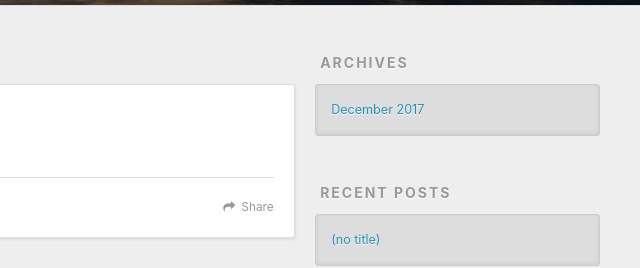
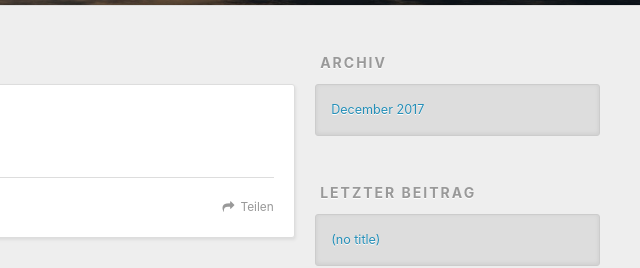
Before and after one commit to caili-zhang/caili-zhang.github.io, a plain HTML site: page index.html in a window 1280 px wide. Shown: the part 295-563 px from the top of the page, 640-1280 px from the left. Drawn offline with nearby package versions, Linux system fonts and the light colour scheme.

Commit message:
Site updated: 2017-12-14 06:43:36

```diff
--- a/index.html
+++ b/index.html
@@ -50,7 +50,7 @@
 
           <a id="nav-rss-link" class="nav-icon" href="/atom.xml" title="RSS Feed"></a>
 
-        <a id="nav-search-btn" class="nav-icon" title="Search"></a>
+        <a id="nav-search-btn" class="nav-icon" title="Suche"></a>
       </nav>
       <div id="search-form-wrap">
         <form action="//google.com/search" method="get" accept-charset="UTF-8" class="search-form"><input type="search" name="q" class="search-form-input" placeholder="Search"><button type="submit" class="search-form-submit">&#xF002;</button><input type="hidden" name="sitesearch" value="http://yoursite.com"></form>
@@ -77,7 +77,7 @@
 
     </div>
     <footer class="article-footer">
-      <a data-url="http://yoursite.com/2017/12/14/hello/" data-id="cjb5ks6cu0000ooueq7qiruhl" class="article-share-link">Share</a>
+      <a data-url="http://yoursite.com/2017/12/14/hello/" data-id="cjb5l1tjj0000acue21w1e9wh" class="article-share-link">Teilen</a>
 
 
     </footer>
@@ -103,7 +103,7 @@
 
 
   <div class="widget-wrap">
-    <h3 class="widget-title">Archives</h3>
+    <h3 class="widget-title">Archiv</h3>
     <div class="widget">
       <ul class="archive-list"><li class="archive-list-item"><a class="archive-list-link" href="/archives/2017/12/">December 2017</a></li></ul>
     </div>
@@ -113,7 +113,7 @@
 
 
   <div class="widget-wrap">
-    <h3 class="widget-title">Recent Posts</h3>
+    <h3 class="widget-title">letzter Beitrag</h3>
     <div class="widget">
       <ul>
 
```
Also changed, not shown: 2017/12/14/hello/index.html (+4 -4 lines), archives/2017/12/index.html (+4 -4 lines), archives/2017/index.html (+4 -4 lines), archives/index.html (+4 -4 lines).
